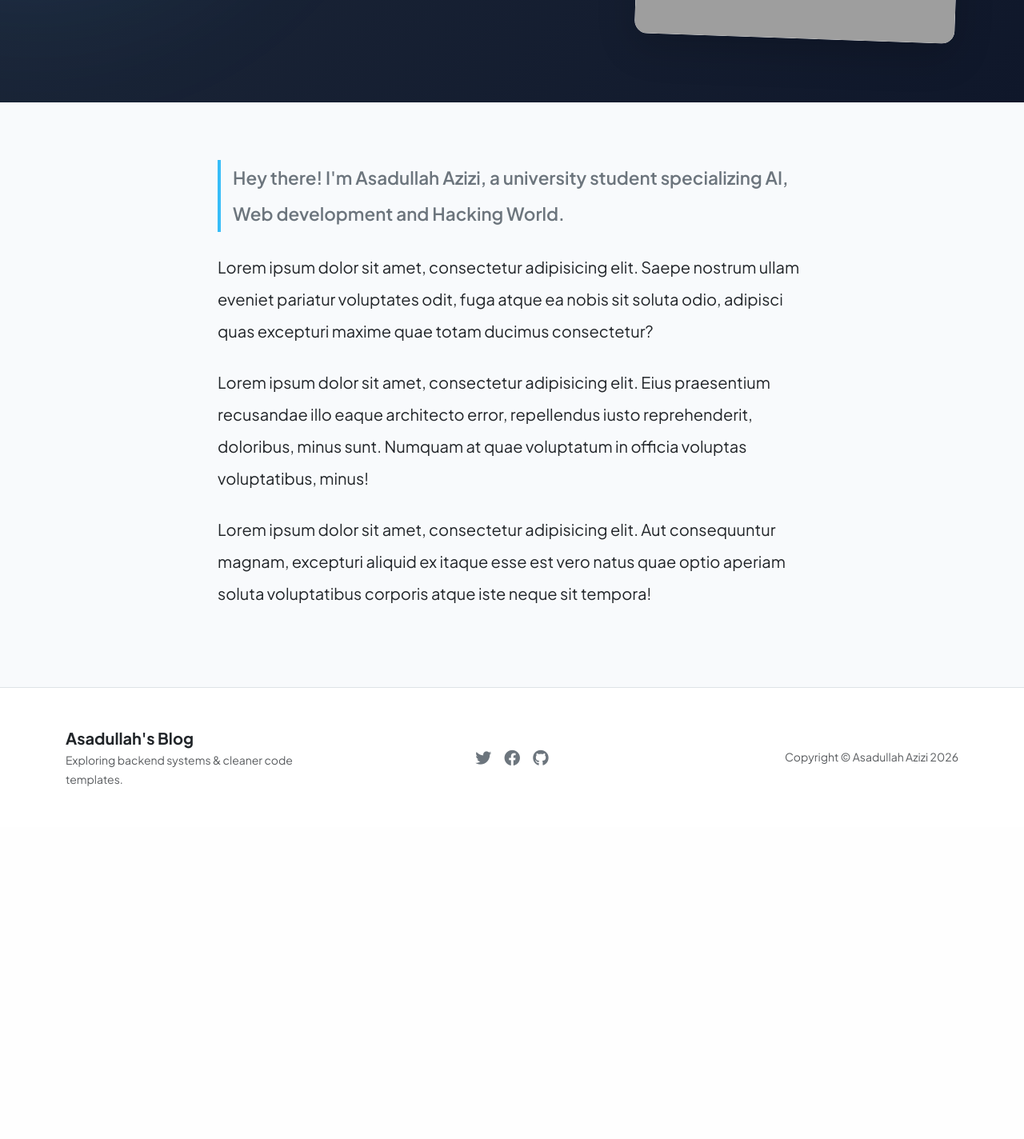
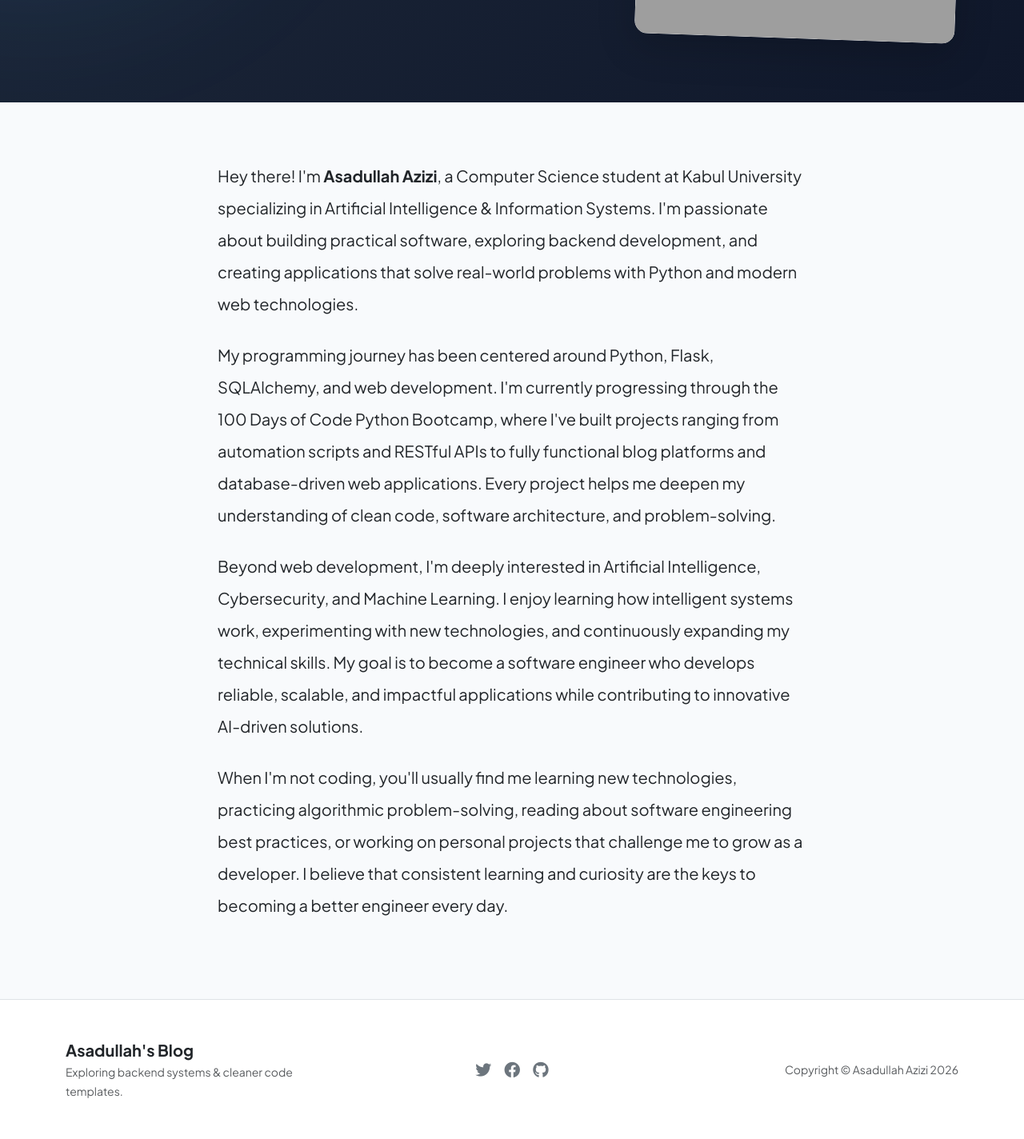
Before and after one commit to asadullah-dev-ai-cyber/blog-website, a Flask app: page /about in a window 1280 px wide. Shown: the part 372-1796 px from the top of the page at 80% size. Before the commit the page ends 1355 px from the top, so only its background shows below. Run offline with Flask 3, Linux system fonts and the light colour scheme; some libraries are stand-ins or nearby versions; grey boxes are pictures that could not be loaded.

Commit message:
Fix form submission bug and update profile text in about route

```diff
--- a/templates/about.html
+++ b/templates/about.html
@@ -1,21 +1,26 @@
 {% include "header.html" %}
 
 <!-- Modern Minimalist Hero -->
-<header class="masthead" style="background: linear-gradient(135deg, #1e293b 0%, #0f172a 100%); padding: 120px 0 80px 0; position: relative; overflow: hidden;">
+<header class="masthead"
+        style="background: linear-gradient(135deg, #1e293b 0%, #0f172a 100%); padding: 120px 0 80px 0; position: relative; overflow: hidden;">
     <!-- Subtle decorative light ray in background -->
     <div style="position: absolute; top: -50%; left: -20%; width: 600px; height: 600px; background: rgba(56, 189, 248, 0.1); filter: blur(100px); border-radius: 50%;"></div>
 
     <div class="container">
         <div class="row align-items-center">
             <div class="col-lg-7 text-white z-index-2">
-        <span class="badge bg-info text-dark rounded-pill px-3 py-2 mb-3 text-uppercase fw-bold" style="letter-spacing: 1px;">Developer Profile</span>
+                <span class="badge bg-info text-dark rounded-pill px-3 py-2 mb-3 text-uppercase fw-bold"
+                      style="letter-spacing: 1px;">Developer Profile</span>
                 <h1 class="display-3 fw-bold mb-3 text-white">About Me</h1>
-        <p class="lead text-secondary mb-0" style="font-size: 1.25rem;">Building automation, APIs, and scalable backend platforms.</p>
+                <p class="lead text-secondary mb-0" style="font-size: 1.25rem;">Building automation, APIs, and scalable
+                    backend platforms.</p>
             </div>
             <div class="col-lg-5 d-none d-lg-block position-relative">
                 <!-- Floating Modern Card using an Unsplash Dev Image -->
-        <div class="card border-0 shadow-lg rounded-4 overflow-hidden" style="transform: rotate(2deg); max-width: 400px; margin-left: auto;">
-          <img src="https://images.unsplash.com/photo-1547082299-de196ea013d6?auto=format&fit=crop&w=600&q=80" class="img-fluid" alt="Workspace">
+                <div class="card border-0 shadow-lg rounded-4 overflow-hidden"
+                     style="transform: rotate(2deg); max-width: 400px; margin-left: auto;">
+                    <img src="https://images.unsplash.com/photo-1547082299-de196ea013d6?auto=format&fit=crop&w=600&q=80"
+                         class="img-fluid" alt="Workspace">
                 </div>
             </div>
         </div>
@@ -27,12 +32,34 @@
     <div class="row">
         <div class="col-lg-8 mx-auto">
             <div class="fs-5 text-dark lh-lg mb-4 fw-normal" style="color: #334155;">
-        <p class="fw-semibold text-secondary mb-4" style="font-size: 1.4rem; border-left: 4px solid #38bdf8; padding-left: 15px;">
-          Hey there! I'm Asadullah Azizi, a university student specializing AI, Web development and Hacking World.
+                <p class="mb-4">
+                    Hey there! I'm <strong>Asadullah Azizi</strong>, a Computer Science student at Kabul University
+                    specializing in Artificial Intelligence & Information Systems. I'm passionate about building
+                    practical software, exploring backend development, and creating applications that solve real-world
+                    problems with Python and modern web technologies.
                 </p>
-        <p class="mb-4">Lorem ipsum dolor sit amet, consectetur adipisicing elit. Saepe nostrum ullam eveniet pariatur voluptates odit, fuga atque ea nobis sit soluta odio, adipisci quas excepturi maxime quae totam ducimus consectetur?</p>
-        <p class="mb-4">Lorem ipsum dolor sit amet, consectetur adipisicing elit. Eius praesentium recusandae illo eaque architecto error, repellendus iusto reprehenderit, doloribus, minus sunt. Numquam at quae voluptatum in officia voluptas voluptatibus, minus!</p>
-        <p>Lorem ipsum dolor sit amet, consectetur adipisicing elit. Aut consequuntur magnam, excepturi aliquid ex itaque esse est vero natus quae optio aperiam soluta voluptatibus corporis atque iste neque sit tempora!</p>
+
+                <p class="mb-4">
+                    My programming journey has been centered around Python, Flask, SQLAlchemy, and web development. I'm
+                    currently progressing through the 100 Days of Code Python Bootcamp, where I've built projects
+                    ranging from automation scripts and RESTful APIs to fully functional blog platforms and
+                    database-driven web applications. Every project helps me deepen my understanding of clean code,
+                    software architecture, and problem-solving.
+                </p>
+
+                <p class="mb-4">
+                    Beyond web development, I'm deeply interested in Artificial Intelligence, Cybersecurity, and Machine
+                    Learning. I enjoy learning how intelligent systems work, experimenting with new technologies, and
+                    continuously expanding my technical skills. My goal is to become a software engineer who develops
+                    reliable, scalable, and impactful applications while contributing to innovative AI-driven solutions.
+                </p>
+
+                <p>
+                    When I'm not coding, you'll usually find me learning new technologies, practicing algorithmic
+                    problem-solving, reading about software engineering best practices, or working on personal projects
+                    that challenge me to grow as a developer. I believe that consistent learning and curiosity are the
+                    keys to becoming a better engineer every day.
+                </p>
             </div>
         </div>
     </div>
```
Also changed, not shown: templates/make-post.html (+4 -6 lines). Lines whose indentation alone changed are shown as unchanged.
